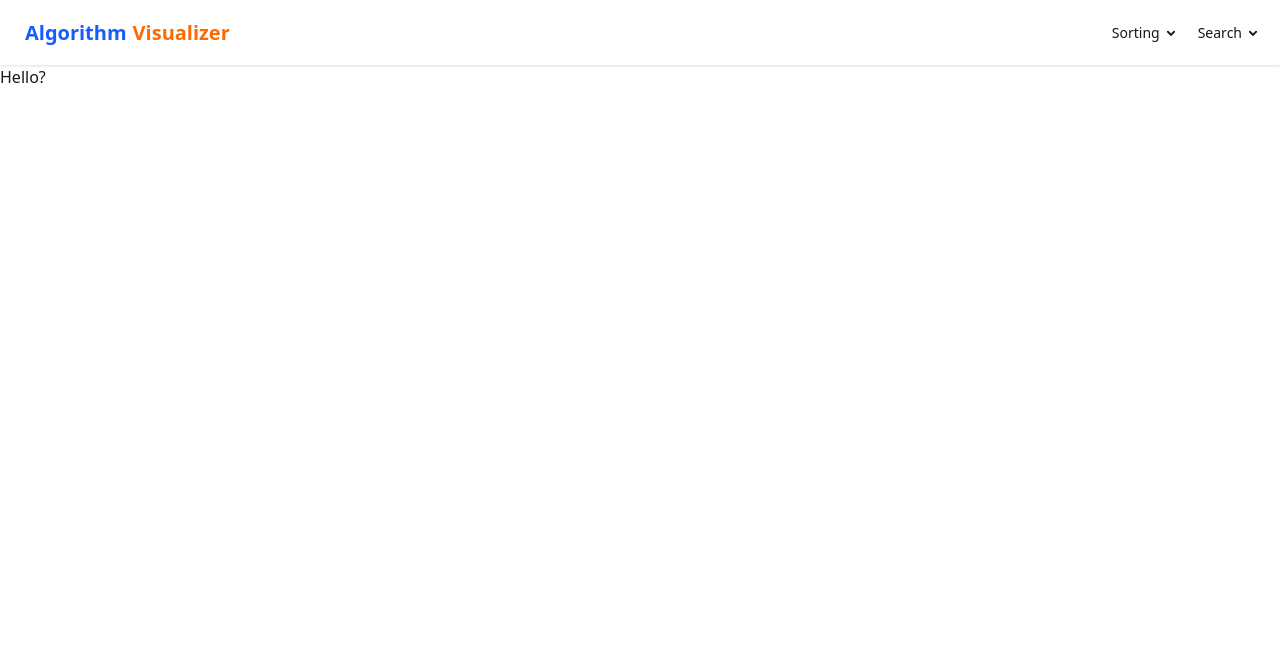
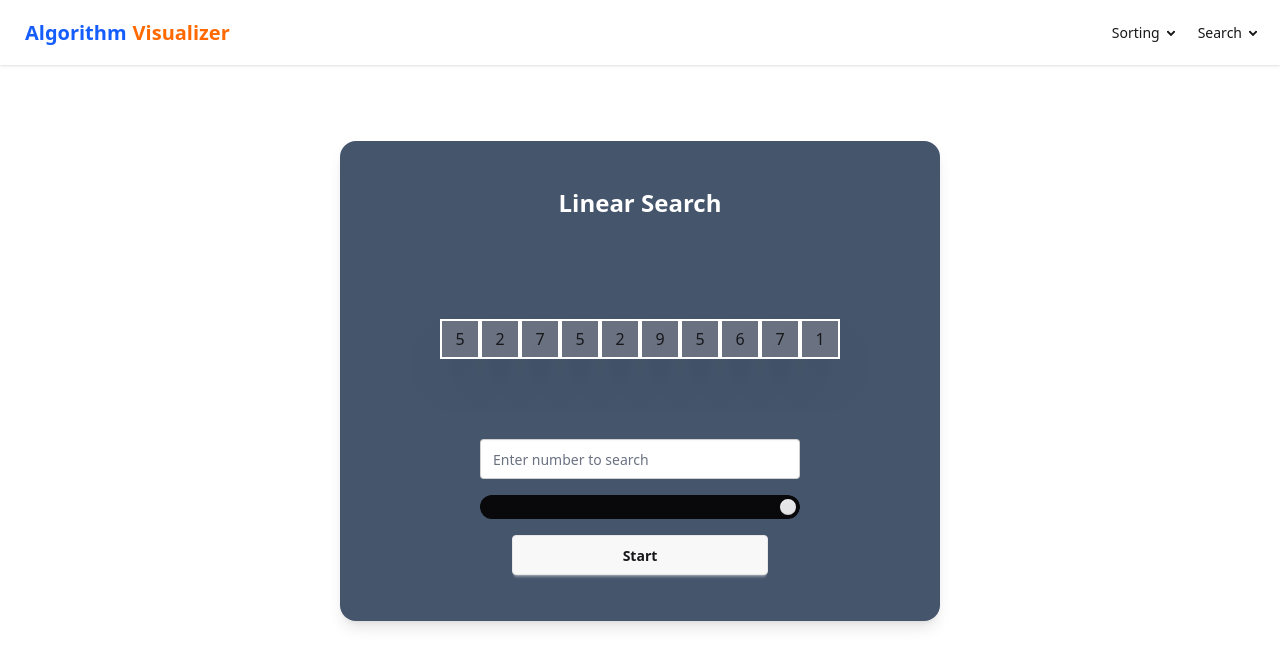
Before and after one commit to Smithjaedon/AlgoAnimate, a SvelteKit app: page /linear in a window 1280 px wide. Shown: the top 666 px of the page. Built offline with nearby package versions, Linux system fonts and the light colour scheme.

Commit message:
started working on linear search

```diff
--- a/src/routes/linear/+page.svelte
+++ b/src/routes/linear/+page.svelte
@@ -1,3 +1,120 @@
-<div>
-	<h2>Hello?</h2>
+<script>
+  let arr = $state([]);
+  let highlight_selected = $state([]);
+  let highlight_found = $state([]);
+  let sliderVal = $state(2000);
+  let delay = $state(100);
+  let isSorting = $state(false);
+  let isSorted = $state(false);
+  let targetValue = $state("");
+
+  const changeSpeed = (e) => {
+    const target = e.target;
+    const val = target.value ? parseInt(target.value) : 0;
+    const max = 2000;
+    const min = 200;
+    const speed = max + min - val;
+    sliderVal = val;
+    delay = speed;
+  };
+
+  $effect(() => {
+    const initial = Array.from({ length: 10 }, () => Math.floor(Math.random() * 9) + 1);
+    arr = [...initial];
+    isSorted = false;
+  });
+
+  const linear = (arr, target) => {
+    const steps = [];
+    for (let i = 0; i < arr.length; i++) {
+      steps.push({ type: "compare", indices: [i] });
+      if (arr[i] == target) {
+        steps.push({ type: "found", indices: [i] });
+        console.log(steps);
+        return i;
+      }
+    }
+    return steps;
+  };
+
+  const handleInput = (e) => {
+    targetValue = e.target.value;
+  };
+  const animateSteps = async (steps) => {
+    for (let step of steps) {
+      if (step.type === "compare") {
+        highlight_selected = [step.indices[0]];
+      } else if (step.type === "found") {
+        highlight_found = [step.indices[0]];
+      }
+      await new Promise((resolve) => setTimeout(resolve, 50));
+    }
+    highlight_selected = [];
+    highlight_found = [];
+  };
+
+  const handleSort = async (e) => {
+    e.preventDefault();
+    if (isSorting) return;
+
+    if (isSorted) {
+      const initial = Array.from({ length: 10 }, () => Math.floor(Math.random() * 9) + 1);
+      arr = initial;
+      isSorted = false;
+      targetValue = "";
+    } else {
+      isSorting = true;
+      const steps = linear(arr, targetValue);
+      await new Promise((r) => setTimeout(r, delay));
+      await animateSteps(steps);
+      isSorting = false;
+      isSorted = true;
+    }
+  };
+</script>
+
+<div class="container mx-auto">
+  <div class="mt-15 flex items-center justify-center">
+    <div
+      class="mt-4 flex h-120 w-150 flex-col items-center justify-around rounded-2xl bg-slate-600 p-4 shadow-lg"
+    >
+      <h1 class="text-2xl font-bold text-white">Linear Search</h1>
+      <div class="grid grid-cols-10">
+        {#each arr as value, index}
+          <div
+            class={`mt-10 flex h-10 w-10 items-center justify-center border-2 border-white bg-gray-500 shadow-2xl`}
+            class:bg-green-500={highlight_selected.includes(index)}
+            class:bg-red-500={highlight_found.includes(index)}
+          >
+            {value}
+          </div>
+        {/each}
+      </div>
+      <div class="flex flex-col items-center justify-center">
+        <form action="" class="mt-5 flex flex-col items-center justify-center">
+          <div class="flex w-100 flex-col items-center justify-center gap-y-4">
+            <input
+              type="text"
+              placeholder="Enter number to search"
+              value={targetValue}
+              class="input"
+              oninput={handleInput}
+            />
+            <input
+              type="range"
+              min={100}
+              max="2000"
+              step="10"
+              value={sliderVal}
+              class="range range-neutral"
+              onchange={(e) => changeSpeed(e)}
+            />
+            <button class="btn btn-wide" onclick={(e) => handleSort(e)} disabled={isSorting}
+              >{isSorting ? "Sorting…" : isSorted ? "Reset" : "Start"}</button
+            >
+          </div>
+        </form>
+      </div>
+    </div>
+  </div>
 </div>
```
